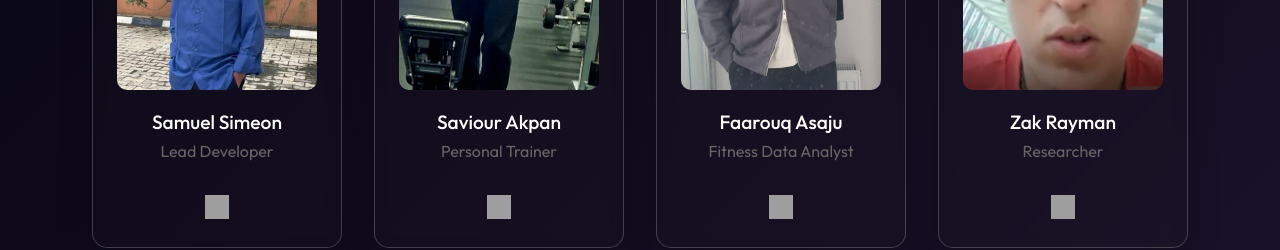
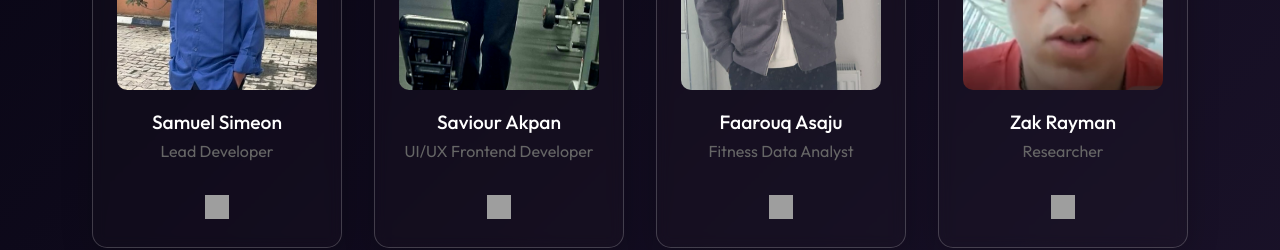
Before and after one commit to SXaviour/Vytal-Fitness, a React (Vite) app: page / in a window 1280 px wide. Shown: the part 2920-3170 px from the top of the page. Built offline with nearby package versions, Linux system fonts and the light colour scheme; grey boxes are pictures that could not be loaded; a web font is replaced by a local one.

Commit message:
updated roles

```diff
--- a/src/Home.jsx
+++ b/src/Home.jsx
@@ -136,7 +136,7 @@ function Home() {
               <div className="team-member">
                 <img src="/images/saviour.jpg" alt="Saviour Akpan" className="team-img" />
                 <h3>Saviour Akpan</h3>
-                <p>Personal Trainer</p>
+                <p>UI/UX Frontend Developer</p>
                 <a href="#" className="social-link">
                   <img src="/icons/instagramicon.png" alt="Instagram" className="social-icon" />
                 </a>
```
